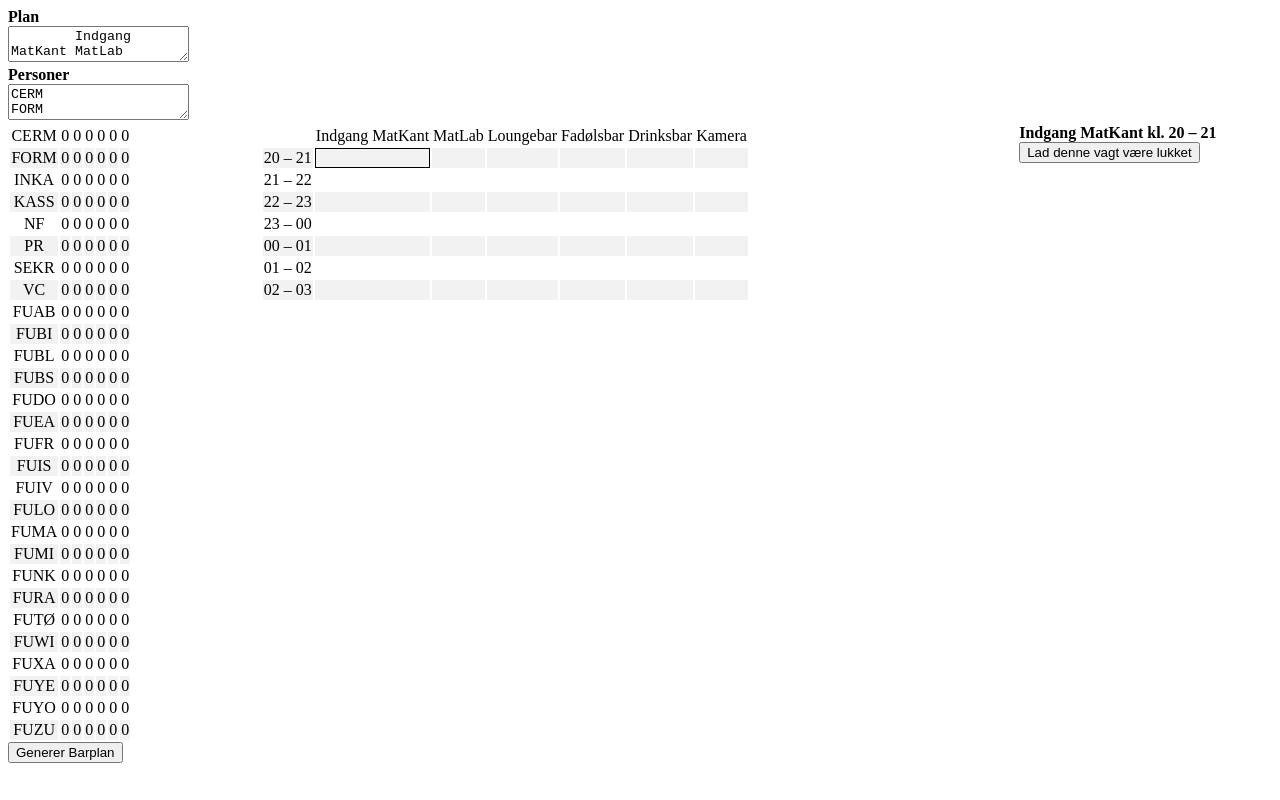
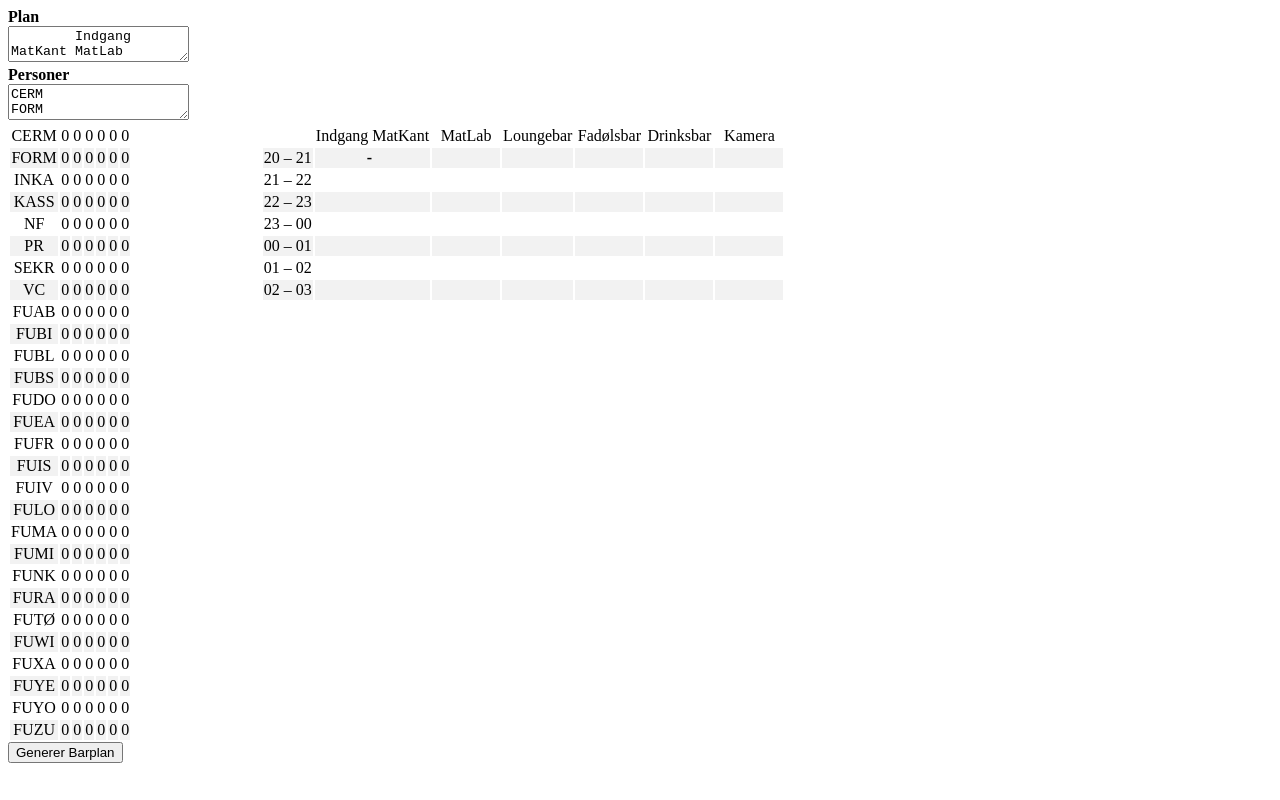
Before and after one commit to TK-IT/barplan, a React app: page / in a window 1280 px wide. Both pictures are taken after a click on the element 372 px from the left and 158 px from the top of the page. Built offline with nearby package versions, Linux system fonts and the light colour scheme.

Commit message:
Add inline button to close/open workslot

```diff
--- a/src/index.scss
+++ b/src/index.scss
@@ -33,7 +33,19 @@ td {
 
 .workslotWorkerList {
   display: flex;
+  min-width: 50px;
+  min-height: 1em;
   & > div {
+    margin-right: 6px;
+    min-width: 60px;
+
+    &.emptyWorkslotButtons {
+      flex: 1;
+      background: transparent;
+      & > .buttons > button {
+        width: auto;
+      }
+    }
     position: relative;
     &.supervisor {
       font-weight: bold;
--- a/src/index.tsx
+++ b/src/index.tsx
@@ -160,8 +160,25 @@ class Plan extends React.Component<{}, {}> {
   }
 
   workslotContentDecision(t: number, l: number) {
-    if (app.closedWorkslots.some(slot => slot[0] === t && slot[1] === l)) {
-      return <b>-</b>;
+    if (app.workslotClosed(t, l)) {
+      const button = (
+        <button
+          onClick={e => {
+            app.openWorkslot(t, l);
+            e.stopPropagation();
+          }}
+        >
+          Åben
+        </button>
+      );
+      return (
+        <div className={styles.workslotWorkerList}>
+          <div className={styles.emptyWorkslotButtons}>
+            <b>-</b>
+            <div className={styles.buttons}>{button}</div>
+          </div>
+        </div>
+      );
     } else return this.listWorkers(t, l);
   }
 
@@ -189,6 +206,23 @@ class Plan extends React.Component<{}, {}> {
         }
       });
     });
+    if (!workersList.length) {
+      const button = (
+        <button
+          onClick={e => {
+            app.closeWorkslot(t, l);
+            e.stopPropagation();
+          }}
+        >
+          Luk
+        </button>
+      );
+      workersList.push(
+        <div className={styles.emptyWorkslotButtons}>
+          <div className={styles.buttons}>{button}</div>
+        </div>
+      );
+    }
     return <div className={styles.workslotWorkerList}>{workersList}</div>;
   }
 }
```
